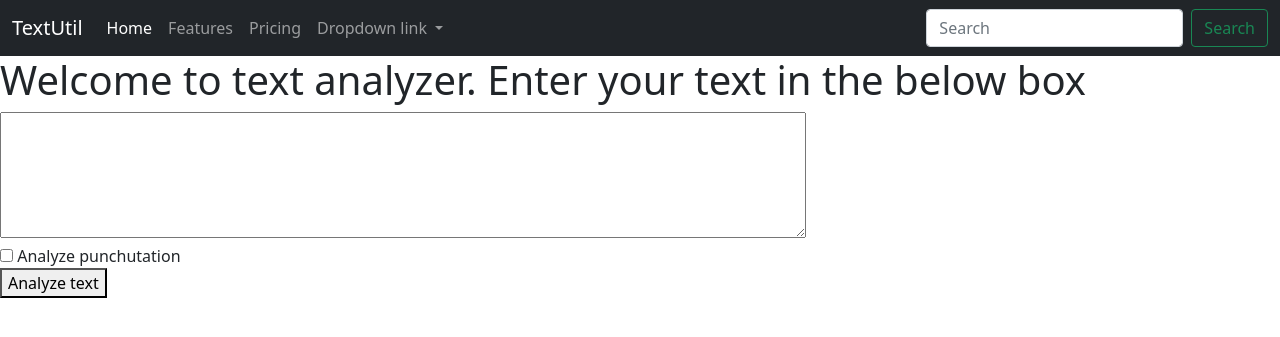
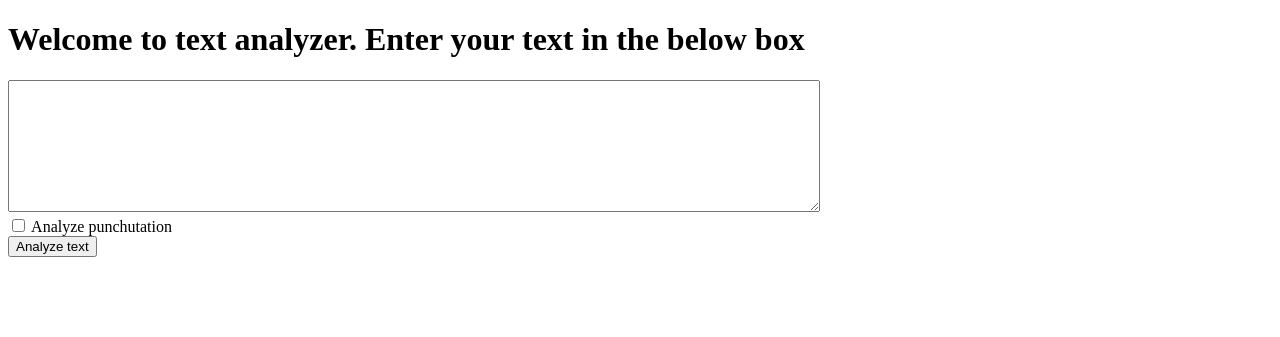
Before and after one commit to ParulKr/team, a Django app: page / in a window 1280 px wide. Shown: the top 337 px of the page. Run offline with Django 4.2, Linux system fonts and the light colour scheme.

Commit message:
copy replace

```diff
--- a/templates/index.html
+++ b/templates/index.html
@@ -1,67 +1,15 @@
-<!doctype html>
+<!DOCTYPE html>
 <html lang="en">
 <head>
-    <!-- Required meta tags -->
-    <meta charset="utf-8">
-    <meta name="viewport" content="width=device-width, initial-scale=1">
-
-    <!-- Bootstrap CSS -->
-    <link href="https://cdn.jsdelivr.net/npm/bootstrap@5.0.2/dist/css/bootstrap.min.css" rel="stylesheet" integrity="sha384-EVSTQN3/azprG1Anm3QDgpJLIm9Nao0Yz1ztcQTwFspd3yD65VohhpuuCOmLASjC" crossorigin="anonymous">
-
+    <meta charset="UTF-8">
     <title>Util text</title>
 </head>
 <body>
-    <nav class="navbar navbar-expand-lg navbar-dark bg-dark">
-  <div class="container-fluid">
-    <a class="navbar-brand" href="#">TextUtil</a>
-    <button class="navbar-toggler" type="button" data-bs-toggle="collapse" data-bs-target="#navbarNavDropdown" aria-controls="navbarNavDropdown" aria-expanded="false" aria-label="Toggle navigation">
-      <span class="navbar-toggler-icon"></span>
-    </button>
-    <div class="collapse navbar-collapse" id="navbarNavDropdown">
-      <ul class="navbar-nav">
-        <li class="nav-item">
-          <a class="nav-link active" aria-current="page" href="#">Home</a>
-        </li>
-        <li class="nav-item">
-          <a class="nav-link" href="#">Features</a>
-        </li>
-        <li class="nav-item">
-          <a class="nav-link" href="#">Pricing</a>
-        </li>
-        <li class="nav-item dropdown">
-          <a class="nav-link dropdown-toggle" href="#" id="navbarDropdownMenuLink" role="button" data-bs-toggle="dropdown" aria-expanded="false">
-            Dropdown link
-          </a>
-          <ul class="dropdown-menu" aria-labelledby="navbarDropdownMenuLink">
-            <li><a class="dropdown-item" href="#">Action</a></li>
-            <li><a class="dropdown-item" href="#">Another action</a></li>
-            <li><a class="dropdown-item" href="#">Something else here</a></li>
-          </ul>
-        </li>
-      </ul>
-    </div>
-    <form class="d-flex">
-      <input class="form-control me-2" type="search" placeholder="Search" aria-label="Search">
-      <button class="btn btn-outline-success" type="submit">Search</button>
-    </form>
-  </div>
-</nav>
 <h1>Welcome to text analyzer. Enter your text in the below box </h1>
 <form action="\analyze" method="get">
     <textarea name="text" style="width: 806px; height: 126px;"></textarea><br>
     <input type="checkbox" name="removepunch"> Analyze punchutation <br>
     <button type="submit">Analyze text</button>
 </form>
-
-    <!-- Optional JavaScript; choose one of the two! -->
-
-    <!-- Option 1: Bootstrap Bundle with Popper -->
-    <script src="https://cdn.jsdelivr.net/npm/bootstrap@5.0.2/dist/js/bootstrap.bundle.min.js" integrity="sha384-MrcW6ZMFYlzcLA8Nl+NtUVF0sA7MsXsP1UyJoMp4YLEuNSfAP+JcXn/tWtIaxVXM" crossorigin="anonymous"></script>
-
-    <!-- Option 2: Separate Popper and Bootstrap JS -->
-    <!--
-    <script src="https://cdn.jsdelivr.net/npm/@popperjs/core@2.9.2/dist/umd/popper.min.js" integrity="sha384-IQsoLXl5PILFhosVNubq5LC7Qb9DXgDA9i+tQ8Zj3iwWAwPtgFTxbJ8NT4GN1R8p" crossorigin="anonymous"></script>
-    <script src="https://cdn.jsdelivr.net/npm/bootstrap@5.0.2/dist/js/bootstrap.min.js" integrity="sha384-cVKIPhGWiC2Al4u+LWgxfKTRIcfu0JTxR+EQDz/bgldoEyl4H0zUF0QKbrJ0EcQF" crossorigin="anonymous"></script>
-    -->
 </body>
 </html>
```
Lines whose indentation alone changed are shown as unchanged.
